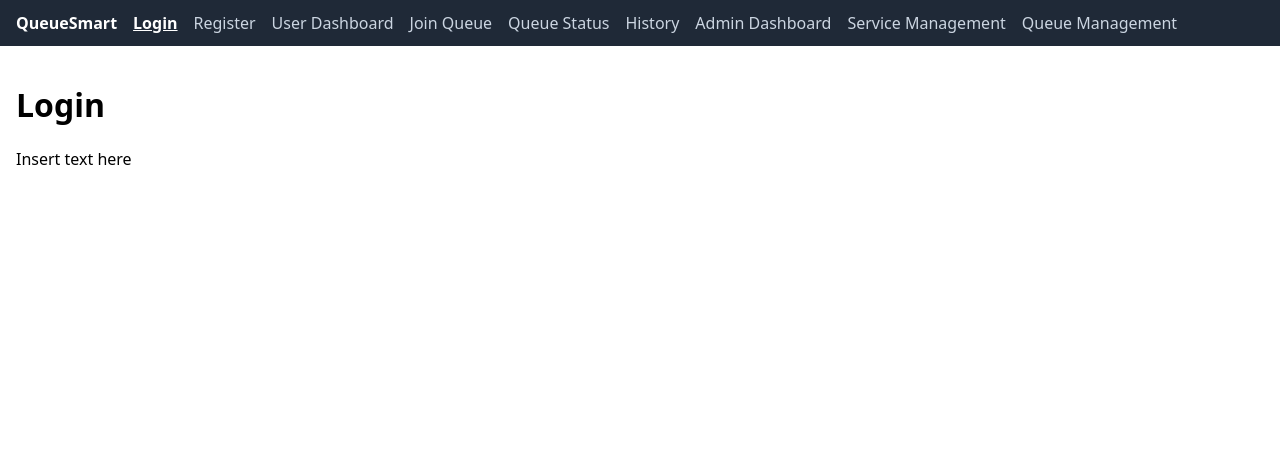
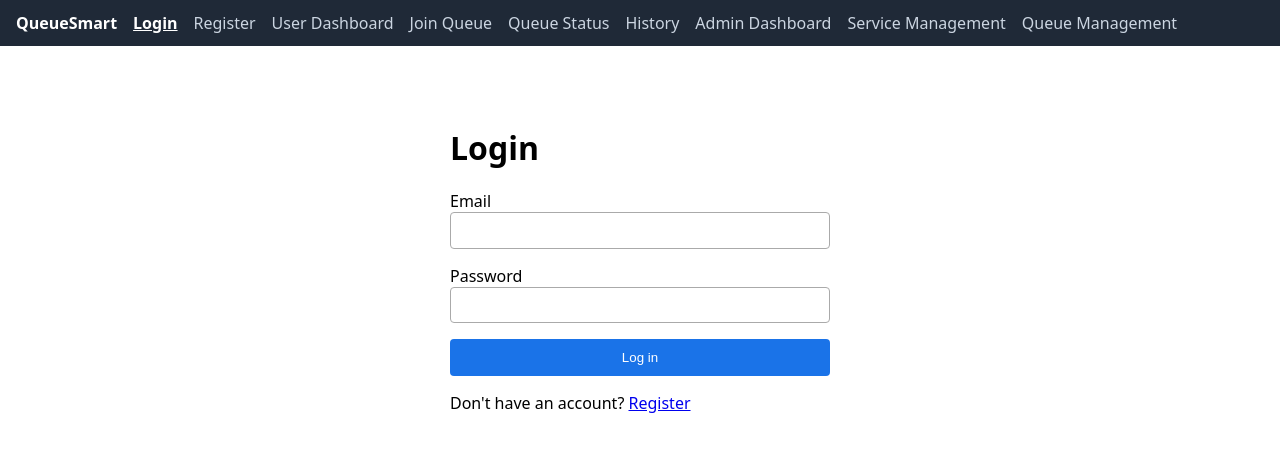
Before and after one commit to MuneebKhan137/QueueSmart---44, a React (Vite) app in the folder frontend/: page /login in a window 1280 px wide. Shown: the top 452 px of the page. Built offline with nearby package versions, Linux system fonts and the light colour scheme.

Commit message:
Add login/register screen with email/pass validation

```diff
--- a/frontend/src/index.css
+++ b/frontend/src/index.css
@@ -3,3 +3,11 @@ body { margin: 0; font-family: system-ui, sans-serif; }
 .navbar a { color: #cbd5e1; text-decoration: none; }
 .navbar a.active { color: #fff; font-weight: 600; text-decoration: underline; }
 .container { padding: 1rem; }
+
+.auth-container { max-width: 380px; margin: 4rem auto; font-family: system-ui, sans-serif; }
+.field { display: flex; flex-direction: column; margin-bottom: 1rem; }
+.field input { padding: .6rem; border: 1px solid #aaa; border-radius: 4px; }
+.field input[aria-invalid="true"] { border-color: #c62828; }
+.error { color: #c62828; font-size: .85rem; margin-top: .25rem; }
+.auth-container button[type="submit"] { width: 100%; padding: .7rem; border: 0; border-radius: 4px; background: #1a73e8; color: #fff; cursor: pointer; }
+.auth-container button[disabled] { opacity: .6; cursor: not-allowed; }
--- a/frontend/src/pages/Login.jsx
+++ b/frontend/src/pages/Login.jsx
@@ -1,13 +1,100 @@
-// Login
-// A2 requirements for this screen:
-//  - Email + password
-//  - Client-side validation (required, email format)
-//  - Link to Register
+import { useState } from "react";
+import { Link, useNavigate } from "react-router-dom";
+import { validateEmail } from "../validation";
+
 export default function Login() {
+  const navigate = useNavigate();
+  const [form, setForm] = useState({ email: "", password: "" });
+  const [errors, setErrors] = useState({});
+  const [submitError, setSubmitError] = useState("");
+  const [loading, setLoading] = useState(false);
+
+  const validate = (values) => ({
+    email: validateEmail(values.email),
+    password: values.password ? "" : "Password is required.",
+  });
+
+  const handleChange = (e) => {
+    const { name, value } = e.target;
+    setForm((f) => ({ ...f, [name]: value }));
+    if (errors[name]) setErrors((er) => ({ ...er, [name]: "" }));
+  };
+
+  const handleBlur = (e) => {
+    const { name } = e.target;
+    setErrors((er) => ({ ...er, [name]: validate(form)[name] }));
+  };
+
+  const handleSubmit = async (e) => {
+    e.preventDefault();
+    setSubmitError("");
+
+    const errs = validate(form);
+    setErrors(errs);
+    if (Object.values(errs).some(Boolean)) return;
+
+    setLoading(true);
+    try {
+      // TODO: replace with the real backend call once endpoints are confirmed
+      // const res = await fetch("/api/auth/login", {
+      //   method: "POST",
+      //   headers: { "Content-Type": "application/json" },
+      //   body: JSON.stringify({ email: form.email.trim(), password: form.password }),
+      // });
+      // if (!res.ok) throw new Error("Invalid email or password.");
+      navigate("/dashboard"); // adjust to your real route
+    } catch (err) {
+      setSubmitError(err.message);
+    } finally {
+      setLoading(false);
+    }
+  };
+
   return (
-    <div>
+    <div className="auth-container">
       <h1>Login</h1>
-      <p>Insert text here</p>
+
+      <form onSubmit={handleSubmit} noValidate>
+        <div className="field">
+          <label htmlFor="email">Email</label>
+          <input
+            id="email"
+            name="email"
+            type="email"
+            autoComplete="email"
+            value={form.email}
+            onChange={handleChange}
+            onBlur={handleBlur}
+            aria-invalid={!!errors.email}
+          />
+          {errors.email && <span className="error" role="alert">{errors.email}</span>}
+        </div>
+
+        <div className="field">
+          <label htmlFor="password">Password</label>
+          <input
+            id="password"
+            name="password"
+            type="password"
+            autoComplete="current-password"
+            value={form.password}
+            onChange={handleChange}
+            onBlur={handleBlur}
+            aria-invalid={!!errors.password}
+          />
+          {errors.password && <span className="error" role="alert">{errors.password}</span>}
+        </div>
+
+        {submitError && <p className="error" role="alert">{submitError}</p>}
+
+        <button type="submit" disabled={loading}>
+          {loading ? "Logging in..." : "Log in"}
+        </button>
+      </form>
+
+      <p>
+        Don't have an account? <Link to="/register">Register</Link>
+      </p>
     </div>
   );
 }
--- a/frontend/src/pages/Register.jsx
+++ b/frontend/src/pages/Register.jsx
@@ -1,13 +1,92 @@
-// Register
-// A2 requirements for this screen:
-//  - Email (used as username) + password
-//  - Client-side validation
-//  - Link to Login
+import { useState } from "react";
+import { Link, useNavigate } from "react-router-dom";
+import { validateEmail, validatePassword, validateConfirm } from "../validation";
+
 export default function Register() {
+  const navigate = useNavigate();
+  const [form, setForm] = useState({ email: "", password: "", confirm: "" });
+  const [errors, setErrors] = useState({});
+  const [submitError, setSubmitError] = useState("");
+  const [loading, setLoading] = useState(false);
+
+  const validate = (values) => ({
+    email: validateEmail(values.email),
+    password: validatePassword(values.password),
+    confirm: validateConfirm(values.password, values.confirm),
+  });
+
+  const handleChange = (e) => {
+    const { name, value } = e.target;
+    setForm((f) => ({ ...f, [name]: value }));
+    if (errors[name]) setErrors((er) => ({ ...er, [name]: "" }));
+  };
+
+  const handleBlur = (e) => {
+    const { name } = e.target;
+    setErrors((er) => ({ ...er, [name]: validate(form)[name] }));
+  };
+
+  const handleSubmit = async (e) => {
+    e.preventDefault();
+    setSubmitError("");
+
+    const errs = validate(form);
+    setErrors(errs);
+    if (Object.values(errs).some(Boolean)) return;
+
+    setLoading(true);
+    try {
+      // TODO: replace with the real backend call once endpoints are confirmed
+      // const res = await fetch("/api/auth/register", {
+      //   method: "POST",
+      //   headers: { "Content-Type": "application/json" },
+      //   body: JSON.stringify({ email: form.email.trim(), password: form.password }),
+      // });
+      // if (!res.ok) throw new Error("Could not create account. Email may already be in use.");
+      navigate("/login");
+    } catch (err) {
+      setSubmitError(err.message);
+    } finally {
+      setLoading(false);
+    }
+  };
+
+  const field = (name, label, type, autoComplete) => (
+    <div className="field">
+      <label htmlFor={name}>{label}</label>
+      <input
+        id={name}
+        name={name}
+        type={type}
+        autoComplete={autoComplete}
+        value={form[name]}
+        onChange={handleChange}
+        onBlur={handleBlur}
+        aria-invalid={!!errors[name]}
+      />
+      {errors[name] && <span className="error" role="alert">{errors[name]}</span>}
+    </div>
+  );
+
   return (
-    <div>
+    <div className="auth-container">
       <h1>Register</h1>
-      <p>Insert text here</p>
+
+      <form onSubmit={handleSubmit} noValidate>
+        {field("email", "Email", "email", "email")}
+        {field("password", "Password", "password", "new-password")}
+        {field("confirm", "Confirm password", "password", "new-password")}
+
+        {submitError && <p className="error" role="alert">{submitError}</p>}
+
+        <button type="submit" disabled={loading}>
+          {loading ? "Creating account..." : "Create account"}
+        </button>
+      </form>
+
+      <p>
+        Already have an account? <Link to="/login">Log in</Link>
+      </p>
     </div>
   );
 }
--- /dev/null
+++ b/frontend/src/validation.js
@@ -0,0 +1,22 @@
+const EMAIL_RE = /^[^\s@]+@[^\s@]+\.[^\s@]+$/;
+
+export function validateEmail(email) {
+  const value = email.trim();
+  if (!value) return "Email is required.";
+  if (!EMAIL_RE.test(value)) return "Enter a valid email address.";
+  return "";
+}
+
+export function validatePassword(password) {
+  if (!password) return "Password is required.";
+  if (password.length < 8) return "Password must be at least 8 characters.";
+  if (!/[A-Za-z]/.test(password) || !/\d/.test(password))
+    return "Password needs at least one letter and one number.";
+  return "";
+}
+
+export function validateConfirm(password, confirm) {
+  if (!confirm) return "Please confirm your password.";
+  if (password !== confirm) return "Passwords do not match.";
+  return "";
+}
```
